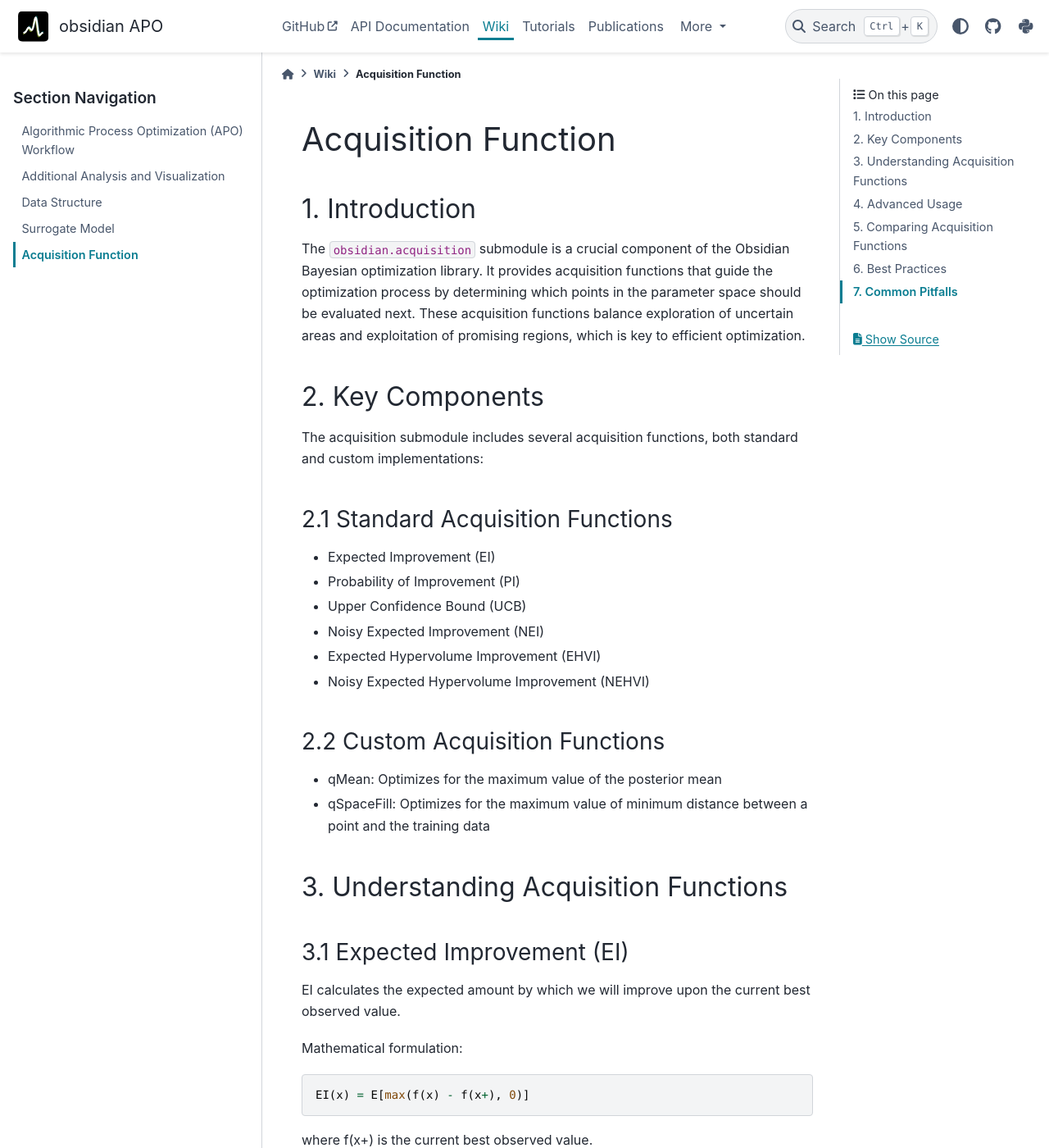
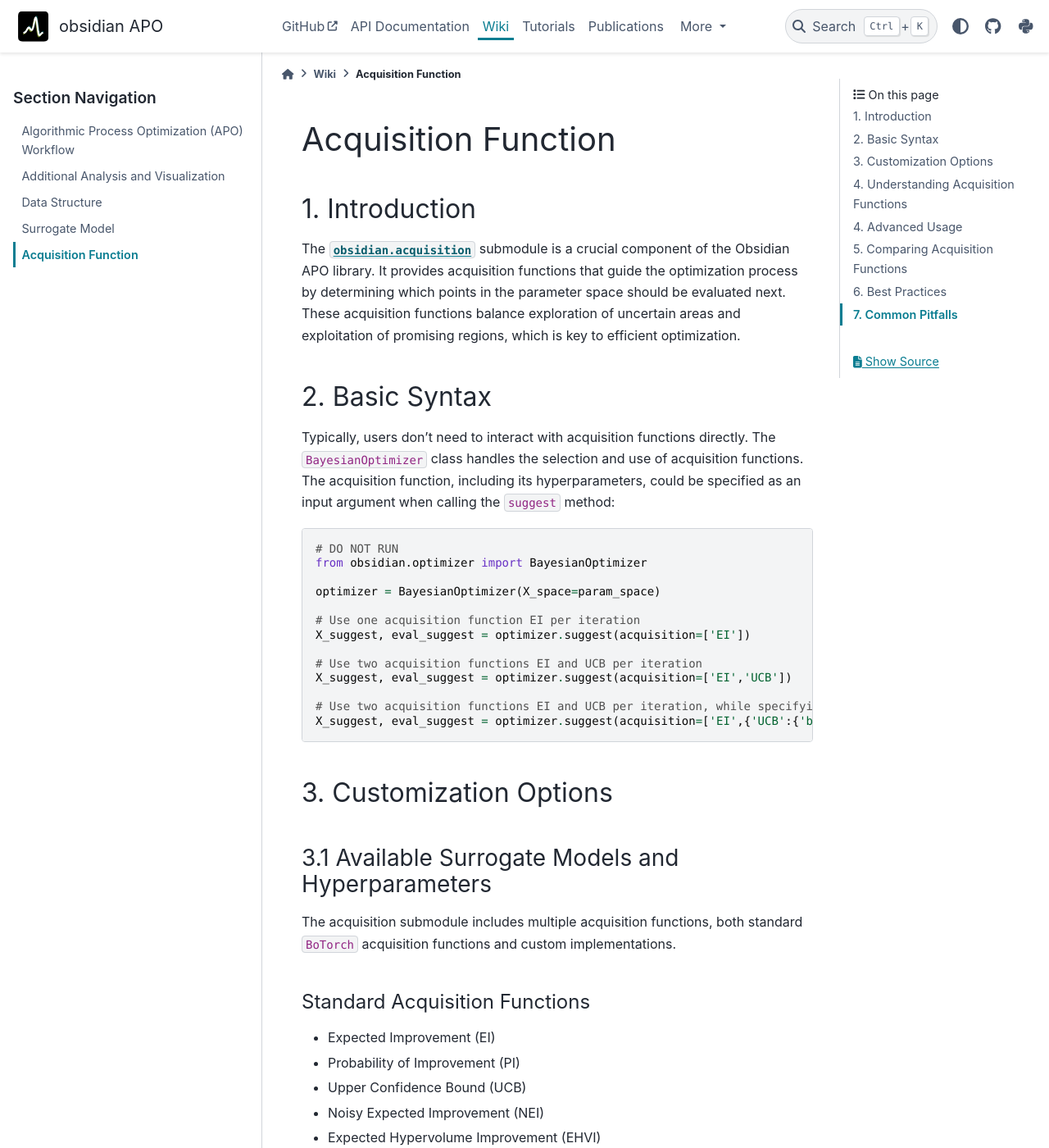
Before and after one commit to MSDLLCpapers/obsidian, a Sphinx documentation site: the page built from docs/wiki/5_AcquisitionFunction.md, in a window 1280 px wide and 1400 px high. Shown: the whole window at 82% size. Built offline with Sphinx 7.4.7 and the PyData theme 0.15.4, drawn with Linux system fonts in a browser that asks for light colours; some of the changed text lies outside the part shown.

Commit message:
modifying user guide of acquisition functions (in progress)

````diff
--- a/docs/wiki/5_AcquisitionFunction.md
+++ b/docs/wiki/5_AcquisitionFunction.md
@@ -2,13 +2,37 @@
 
 ## 1. Introduction
 
-The `obsidian.acquisition` submodule is a crucial component of the Obsidian Bayesian optimization library. It provides acquisition functions that guide the optimization process by determining which points in the parameter space should be evaluated next. These acquisition functions balance exploration of uncertain areas and exploitation of promising regions, which is key to efficient optimization.
+The [`obsidian.acquisition`](https://github.com/MSDLLCpapers/obsidian/tree/main/obsidian/acquisition) submodule is a crucial component of the Obsidian APO library. It provides acquisition functions that guide the optimization process by determining which points in the parameter space should be evaluated next. These acquisition functions balance exploration of uncertain areas and exploitation of promising regions, which is key to efficient optimization.
 
-## 2. Key Components
+## 2. Basic Syntax
 
-The acquisition submodule includes several acquisition functions, both standard and custom implementations:
+Typically, users don't need to interact with acquisition functions directly.
+The `BayesianOptimizer` class handles the selection and use of acquisition functions.
+The acquisition function, including its hyperparameters, could be specified as an input argument when calling the `suggest` method:
 
-### 2.1 Standard Acquisition Functions
+```python
+# DO NOT RUN
+from obsidian.optimizer import BayesianOptimizer
+
+optimizer = BayesianOptimizer(X_space=param_space)
+
+# Use one acquisition function EI per iteration
+X_suggest, eval_suggest = optimizer.suggest(acquisition=['EI'])
+
+# Use two acquisition functions EI and UCB per iteration
+X_suggest, eval_suggest = optimizer.suggest(acquisition=['EI','UCB'])
+
+# Use two acquisition functions EI and UCB per iteration, while specifying hyperparameters for UCB
+X_suggest, eval_suggest = optimizer.suggest(acquisition=['EI',{'UCB':{'beta':0.1}}])
+```
+
+## 3. Customization Options
+
+### 3.1 Available Surrogate Models and Hyperparameters
+
+The acquisition submodule includes multiple acquisition functions, both standard `BoTorch` acquisition functions and custom implementations.
+
+#### Standard Acquisition Functions
 
 - Expected Improvement (EI)
 - Probability of Improvement (PI)
@@ -17,12 +41,15 @@
 - Expected Hypervolume Improvement (EHVI)
 - Noisy Expected Hypervolume Improvement (NEHVI)
 
-### 2.2 Custom Acquisition Functions
+#### Custom Acquisition Functions
 
 - qMean: Optimizes for the maximum value of the posterior mean
 - qSpaceFill: Optimizes for the maximum value of minimum distance between a point and the training data
 
-## 3. Understanding Acquisition Functions
+
+---------------
+
+## 4. Understanding Acquisition Functions
 
 ### 3.1 Expected Improvement (EI)
 
````
Also changed, not shown: docs/wiki/4_SurrogateModel.md (+2 -2 lines).
